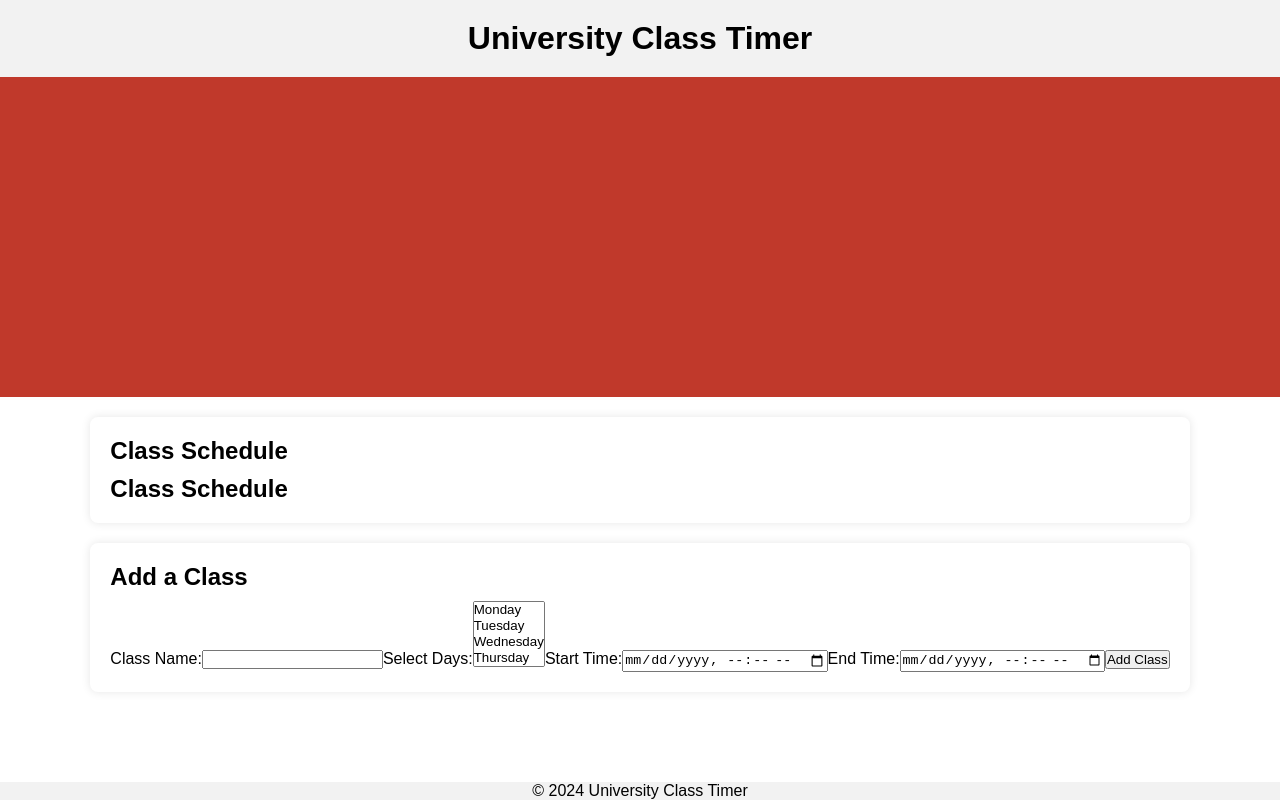
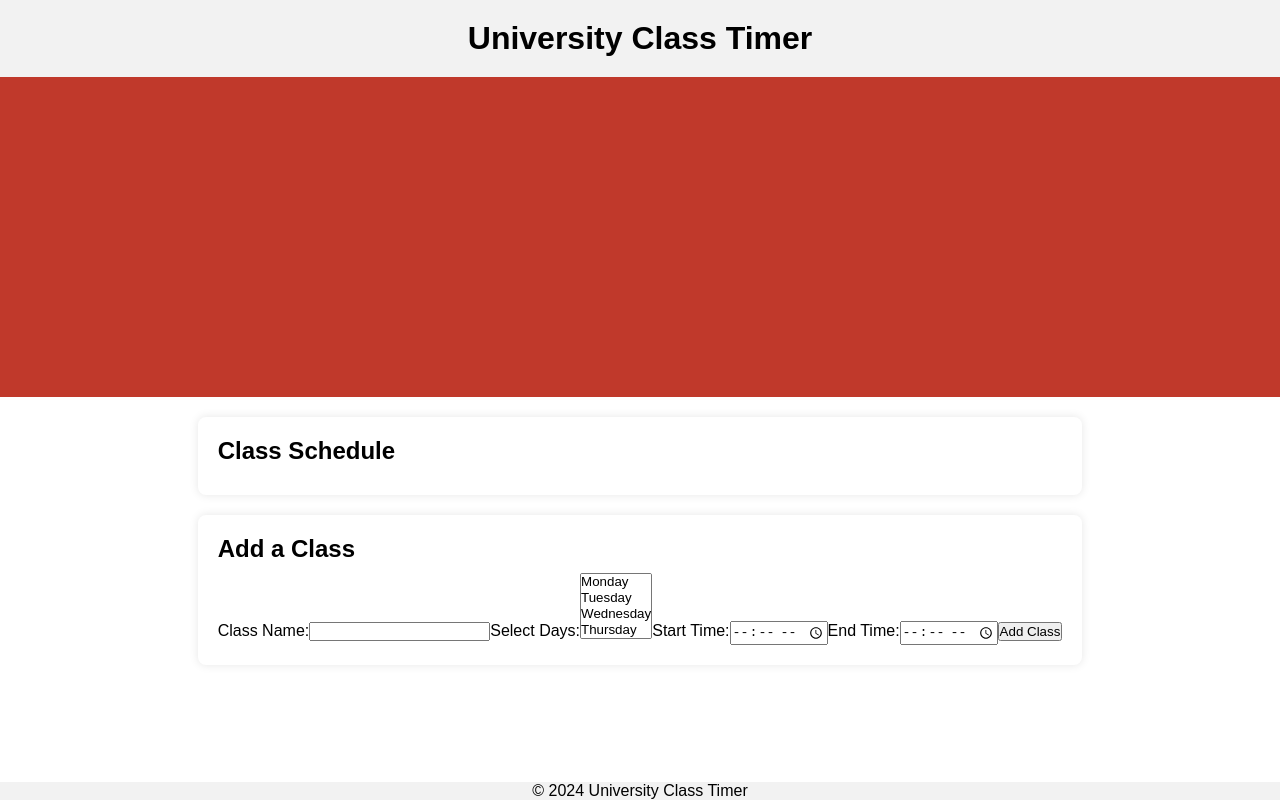
Before and after one commit to heyuday/timer, a React (Create React App) app: page / in a window 1280 px wide. Built offline with nearby package versions, Linux system fonts and the light colour scheme.

Commit message:
classList showing time and days in a better way

```diff
--- a/src/App.js
+++ b/src/App.js
@@ -1,5 +1,5 @@
 // src/App.js
-import React, { useState, useEffect } from 'react';
+import React, { useState } from 'react';
 import ClassForm from './components/ClassForm';
 import Timer from './components/Timer';
 import ClassList from './components/ClassList';
--- a/src/components/ClassForm.js
+++ b/src/components/ClassForm.js
@@ -9,7 +9,7 @@ const ClassForm = ({ addClass }) => {
 
   const handleSubmit = (e) => {
     e.preventDefault();
-    addClass({ className, days, startTime: new Date(startTime), endTime: new Date(endTime) });
+    addClass({ className, days, startTime, endTime });
     setClassName('');
     setDays([]);
     setStartTime('');
@@ -50,7 +50,7 @@ const ClassForm = ({ addClass }) => {
       </select>
       <label htmlFor="start-time">Start Time:</label>
       <input
-        type="datetime-local"
+        type="time"
         id="start-time"
         value={startTime}
         onChange={(e) => setStartTime(e.target.value)}
@@ -58,7 +58,7 @@ const ClassForm = ({ addClass }) => {
       />
       <label htmlFor="end-time">End Time:</label>
       <input
-        type="datetime-local"
+        type="time"
         id="end-time"
         value={endTime}
         onChange={(e) => setEndTime(e.target.value)}
--- a/src/components/ClassList.js
+++ b/src/components/ClassList.js
@@ -1,13 +1,14 @@
 // src/components/ClassList.js
 import React from 'react';
 
+
+
 const ClassList = ({ classes }) => (
   <div>
-    <h2>Class Schedule</h2>
     <ul>
       {classes.map((classItem, index) => (
         <li key={index}>
-          {classItem.className} - {classItem.startTime.toLocaleString()} to {classItem.endTime.toLocaleString()}
+          {classItem.className} - {classItem.days.join(', ')} from {formatTime(classItem.startTime)} to {formatTime(classItem.endTime)}
         </li>
       ))}
     </ul>
@@ -15,3 +16,12 @@ const ClassList = ({ classes }) => (
 );
 
 export default ClassList;
+
+const formatTime = (timeString) => {
+  const [hours, minutes] = timeString.split(':');
+  const date = new Date();
+  date.setHours(hours, minutes);
+
+  const options = { hour: 'numeric', minute: 'numeric', hour12: true };
+  return date.toLocaleString('en-US', options);
+};
```
